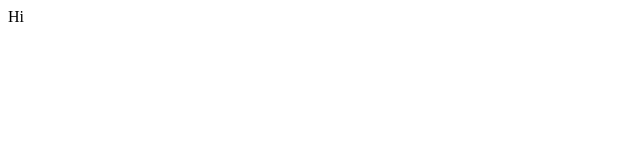
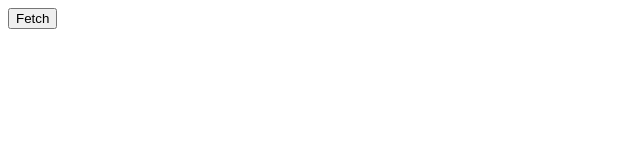
Before and after one commit to ricardohui/typescript-react-redux, a React (Create React App) app: page / in a window 1280 px wide. Shown: the top 160 px of the page, without its empty margins (0-640 px from the left). Built offline with nearby package versions, Linux system fonts and the light colour scheme.

Commit message:
connect component to redux

```diff
--- a/src/actions/index.ts
+++ b/src/actions/index.ts
@@ -1,16 +1,16 @@
 import axios from "axios";
 import { Dispatch } from "redux";
 import { ActionTypes } from "./types";
-interface ITodo {
+export interface ITodo {
   id: number;
   title: string;
   completed: boolean;
 }
-interface FetchTodosAction {
+export interface FetchTodosAction {
   type: ActionTypes.fetchTodos;
   payload: ITodo[];
 }
-const url = "https://jsonplaceholder.typicode/todos";
+const url = "https://jsonplaceholder.typicode.com/todos";
 export const fetchTodos = () => {
   return async (dispatch: Dispatch) => {
     const response = await axios.get<ITodo[]>(url);
--- a/src/components/App.tsx
+++ b/src/components/App.tsx
@@ -1,6 +1,39 @@
 import React from "react";
-export class App extends React.Component {
+import { connect } from "react-redux";
+import { ITodo, fetchTodos } from "../actions";
+import { StoreState } from "../reducers";
+
+interface AppProps {
+  todos: ITodo[];
+  fetchTodos(): any;
+}
+class _App extends React.Component<AppProps> {
+  onButtonClick = (): void => {
+    this.props.fetchTodos();
+  };
+  renderList(): JSX.Element[] {
+    return this.props.todos.map((todo: ITodo) => {
+      return <div key={todo.id}>{todo.title}</div>;
+    });
+  }
   render() {
-    return <div>Hi</div>;
+    return (
+      <div>
+        <button onClick={this.onButtonClick}>Fetch</button>
+        {this.renderList()}
+      </div>
+    );
   }
 }
+const mapStateToProps = (state: StoreState) => {
+  return { todos: state.todos };
+};
+// can be further simplified to this
+// const mapStateToProps = ({todos}: StoreState) => {
+//   return { todos };
+// };
+
+export const App = connect(
+  mapStateToProps,
+  { fetchTodos }
+)(_App);
```
Also changed, not shown: 1 other file (tests, documents, lock files or other folders).
